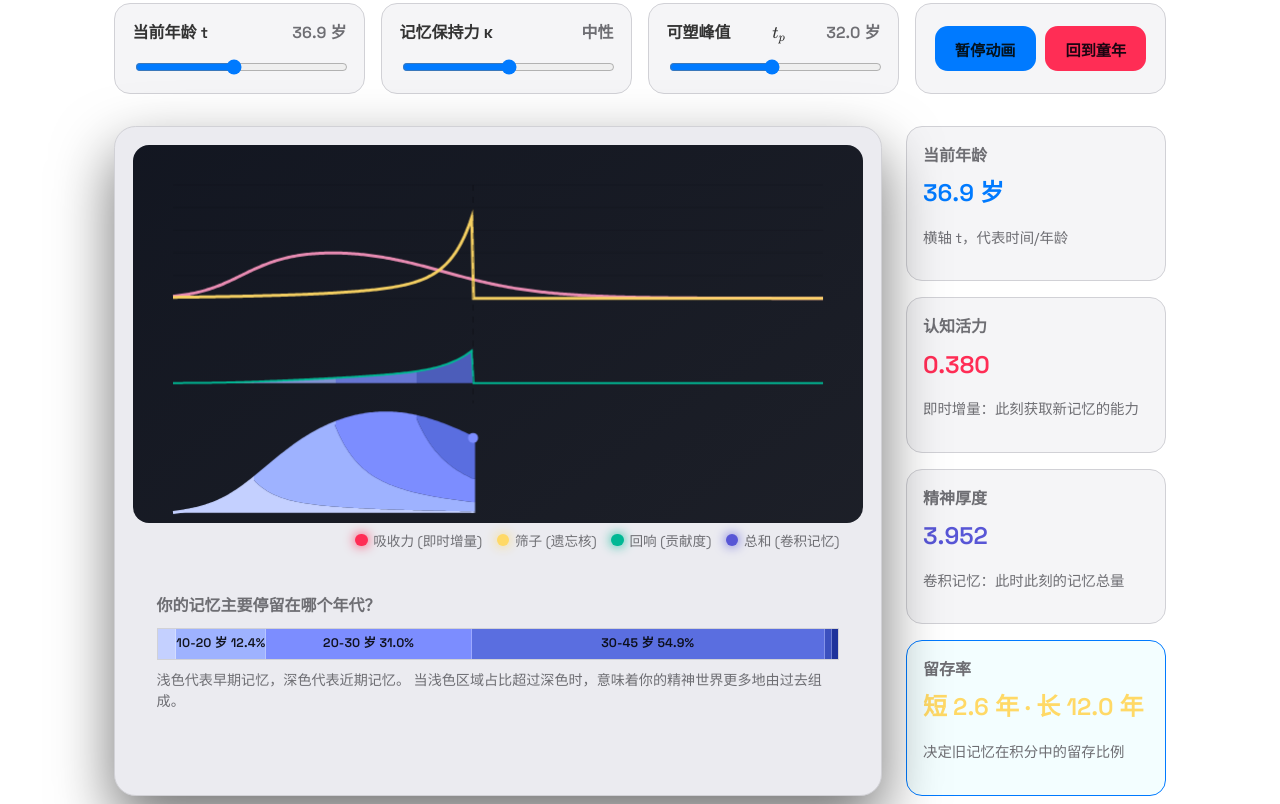
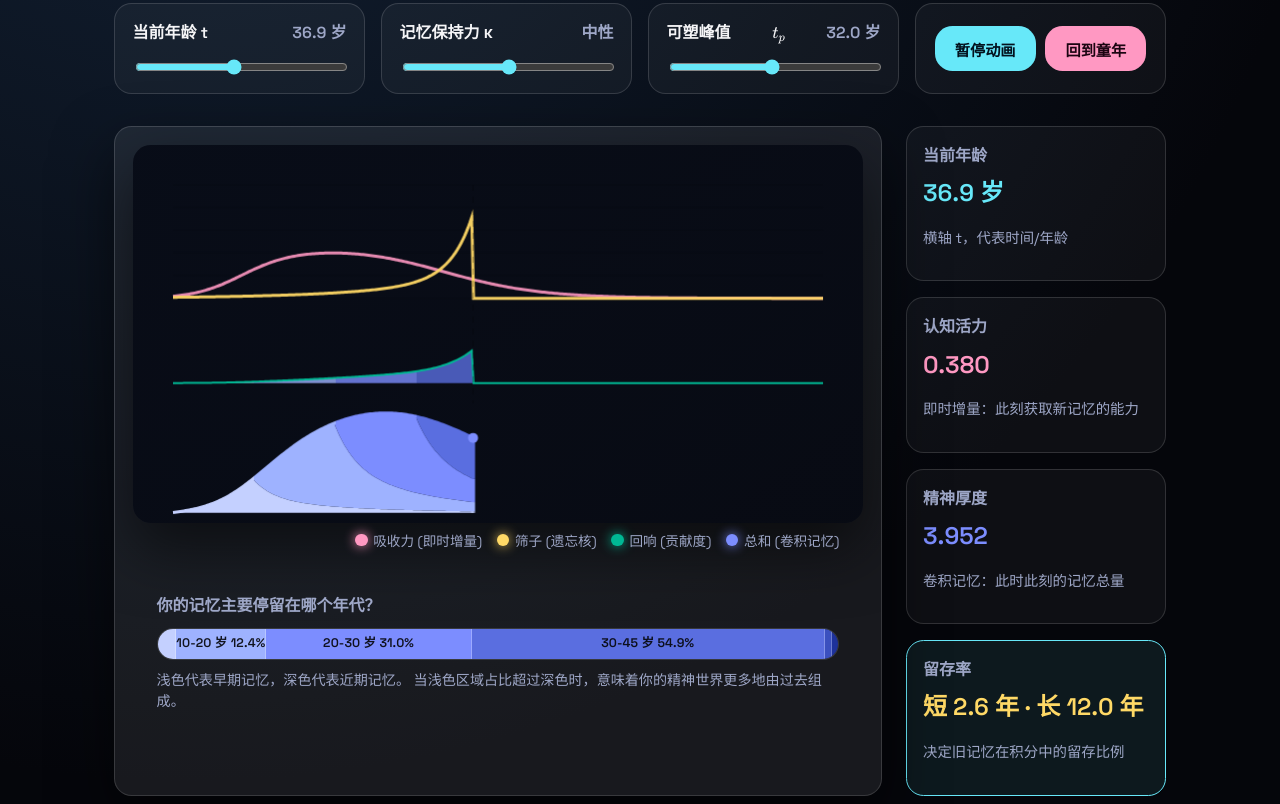
Before and after one commit to blackwint3r/human-memory-visualization, a plain HTML site: page index_popular.html in a window 1280 px wide. Shown: the part 756-1560 px from the top of the page. Drawn offline with nearby package versions, Linux system fonts and the light colour scheme.

Commit message:
Update styles: Academic light mode for main, poetic dark mode for popular version

```diff
--- a/index_popular.html
+++ b/index_popular.html
@@ -11,6 +11,66 @@
       rel="stylesheet"
     />
     <link rel="stylesheet" href="style.css" />
+    <style>
+      :root {
+        color-scheme: dark;
+        background-color: #05060b;
+        color: #f5f5f7;
+        --bg-panel: rgba(255, 255, 255, 0.04);
+        --bg-panel-strong: rgba(255, 255, 255, 0.08);
+        --border: rgba(255, 255, 255, 0.14);
+        --accent: #67e8f9;
+        --accent-2: #ff98c2;
+        --accent-3: #7c8dff;
+        --text-muted: #9ea7c7;
+      }
+      body {
+        background-color: #05060b;
+        background-image: radial-gradient(
+          circle at 15% 20%,
+          #132236,
+          #05060b 60%
+        );
+      }
+      .equation-card,
+      .control,
+      .canvas-wrapper,
+      .metric,
+      .insights,
+      .contribution-panel,
+      button,
+      #memoryCanvas {
+        border-radius: 1.1rem; /* Restore rounded corners */
+        box-shadow: inherit; /* Restore shadows logic if possible, or just re-enable default look */
+      }
+
+      /* Re-apply shadow for canvas wrapper specifically as it had a strong one */
+      .canvas-wrapper {
+        box-shadow: 0 26px 60px rgba(0, 0, 0, 0.55);
+        background: var(--bg-panel-strong);
+        border: 1px solid var(--border);
+      }
+
+      /* Re-apply styles that were overridden in style.css for the light theme */
+      .metric.highlight {
+        background: rgba(103, 232, 249, 0.08);
+        border-color: var(--accent);
+      }
+
+      .stacked-bar .bar-track {
+        border-radius: 20px;
+        background: rgba(255, 255, 255, 0.06);
+        border: 1px solid rgba(255, 255, 255, 0.08);
+      }
+
+      #memoryCanvas {
+        background: linear-gradient(145deg, rgba(7, 11, 22, 0.95), rgba(6, 9, 18, 0.9));
+      }
+
+      .dot, .legend-swatch {
+        border-radius: 999px;
+      }
+    </style>
     <script
       id="MathJax-script"
       async
```
